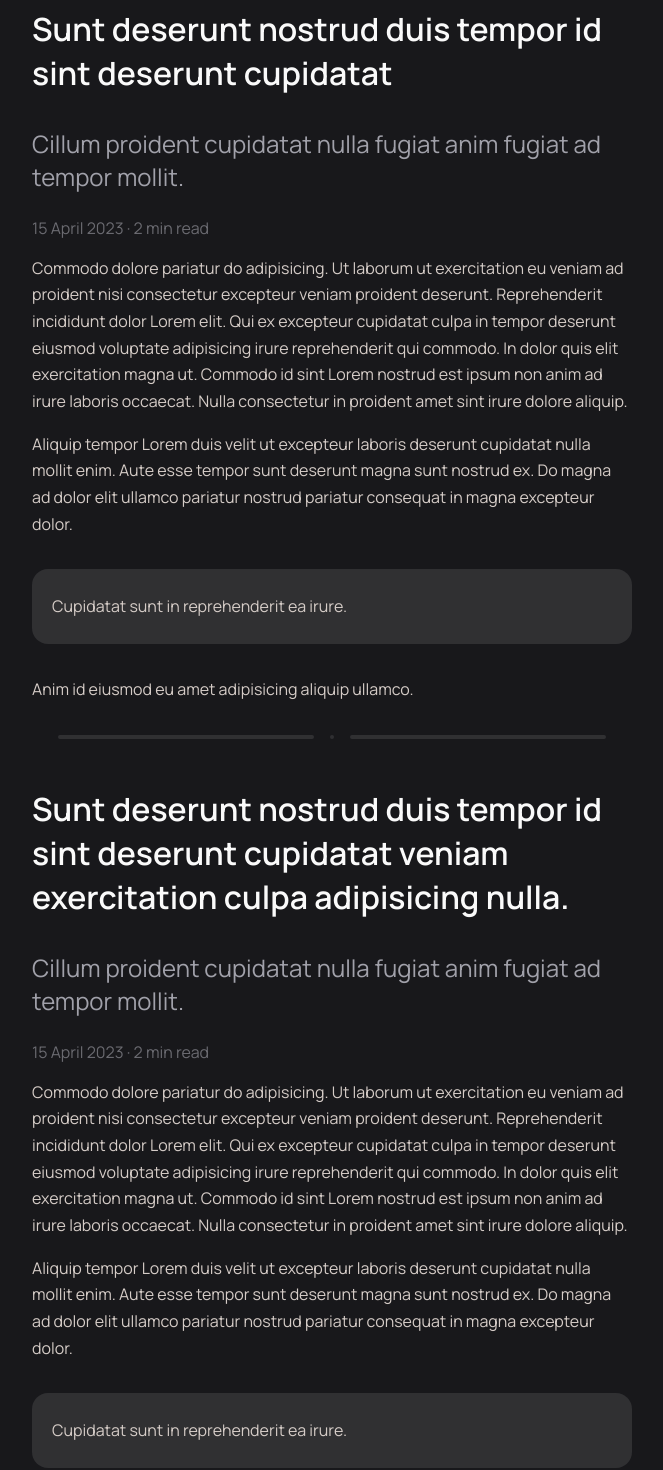
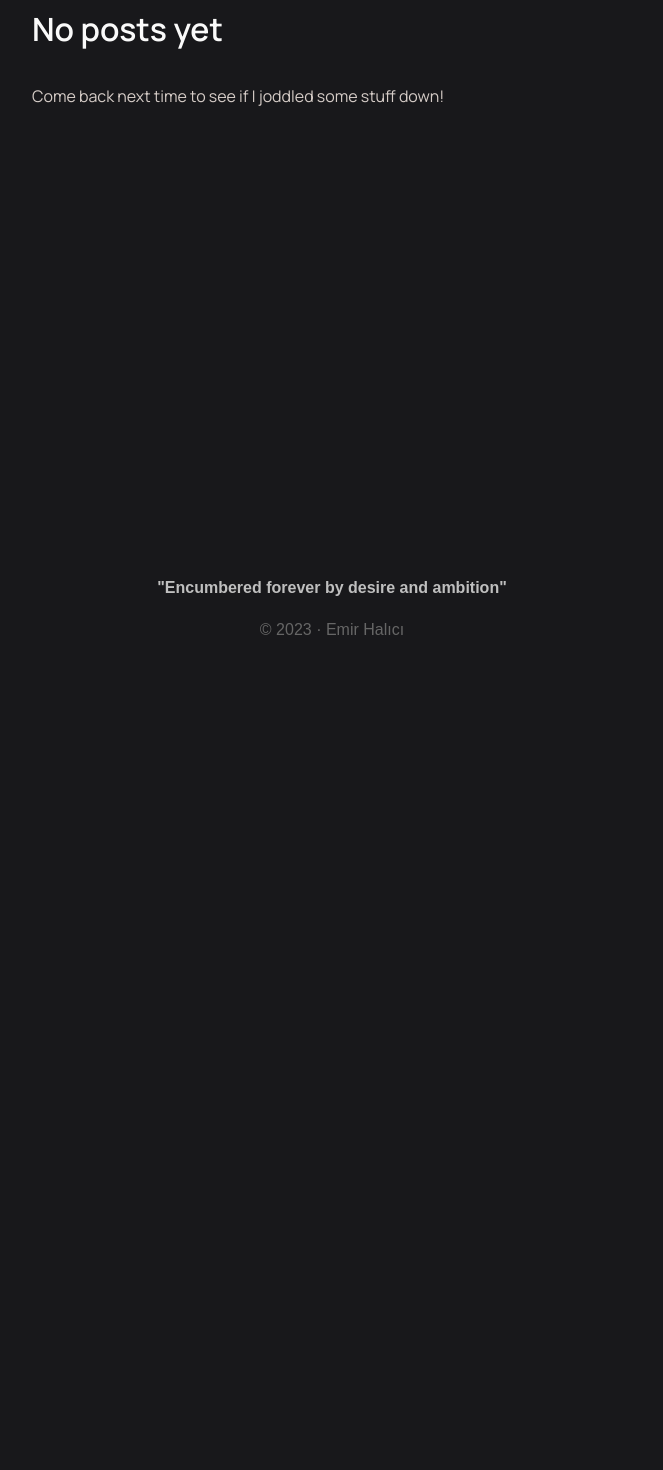
Before and after one commit to emirhalici/personal_page, a React (Vite) app: page /posts in a window 1280 px wide. Shown: the part 140-1610 px from the top of the page, without its empty margins (308-971 px from the left). After the commit the page ends 800 px from the top, so only its background shows below. Built offline with nearby package versions, Linux system fonts and the light colour scheme; a web font is replaced by a local one.

Commit message:
feat: update posts page

```diff
--- a/src/pages/PostsPage/PostsPage.tsx
+++ b/src/pages/PostsPage/PostsPage.tsx
@@ -1,59 +1,11 @@
-import Card from '../../components/Card/Card';
-import Divider from '../../components/Divider/Divider';
-import Post from '../../components/Post/Post';
+import { TextTitle } from '~/components/Texts/Texts';
 import './PostsPage.css';
 
 export default function PostsPage() {
   return (
-    <div>
-      <Post
-        title='Sunt deserunt nostrud duis tempor id sint deserunt cupidatat'
-        subtitle='Cillum proident cupidatat nulla fugiat anim fugiat ad tempor mollit.'
-        detail={{ date: '15 April 2023', message: '2 min read' }}
-      >
-        <p>
-          Commodo dolore pariatur do adipisicing. Ut laborum ut exercitation eu veniam ad proident
-          nisi consectetur excepteur veniam proident deserunt. Reprehenderit incididunt dolor Lorem
-          elit. Qui ex excepteur cupidatat culpa in tempor deserunt eiusmod voluptate adipisicing
-          irure reprehenderit qui commodo. In dolor quis elit exercitation magna ut. Commodo id sint
-          Lorem nostrud est ipsum non anim ad irure laboris occaecat. Nulla consectetur in proident
-          amet sint irure dolore aliquip.
-        </p>
-        <p>
-          Aliquip tempor Lorem duis velit ut excepteur laboris deserunt cupidatat nulla mollit enim.
-          Aute esse tempor sunt deserunt magna sunt nostrud ex. Do magna ad dolor elit ullamco
-          pariatur nostrud pariatur consequat in magna excepteur dolor.
-        </p>
-        <Card>
-          <p>Cupidatat sunt in reprehenderit ea irure.</p>
-        </Card>
-        <p>Anim id eiusmod eu amet adipisicing aliquip ullamco.</p>
-      </Post>
-      <Divider />
-      <Post
-        title='Sunt deserunt nostrud duis tempor id sint deserunt cupidatat veniam exercitation culpa adipisicing nulla.'
-        subtitle='Cillum proident cupidatat nulla fugiat anim fugiat ad tempor mollit.'
-        detail={{ date: '15 April 2023', message: '2 min read' }}
-      >
-        <p>
-          Commodo dolore pariatur do adipisicing. Ut laborum ut exercitation eu veniam ad proident
-          nisi consectetur excepteur veniam proident deserunt. Reprehenderit incididunt dolor Lorem
-          elit. Qui ex excepteur cupidatat culpa in tempor deserunt eiusmod voluptate adipisicing
-          irure reprehenderit qui commodo. In dolor quis elit exercitation magna ut. Commodo id sint
-          Lorem nostrud est ipsum non anim ad irure laboris occaecat. Nulla consectetur in proident
-          amet sint irure dolore aliquip.
-        </p>
-        <p>
-          Aliquip tempor Lorem duis velit ut excepteur laboris deserunt cupidatat nulla mollit enim.
-          Aute esse tempor sunt deserunt magna sunt nostrud ex. Do magna ad dolor elit ullamco
-          pariatur nostrud pariatur consequat in magna excepteur dolor.
-        </p>
-        <Card>
-          <p>Cupidatat sunt in reprehenderit ea irure.</p>
-        </Card>
-        <p>Anim id eiusmod eu amet adipisicing aliquip ullamco.</p>
-      </Post>
-      <div style={{ height: 200 }}></div>
+    <div className='page-fixed-width-root'>
+      <TextTitle>No posts yet</TextTitle>
+      Come back next time to see if I joddled some stuff down!
     </div>
   );
 }
```
